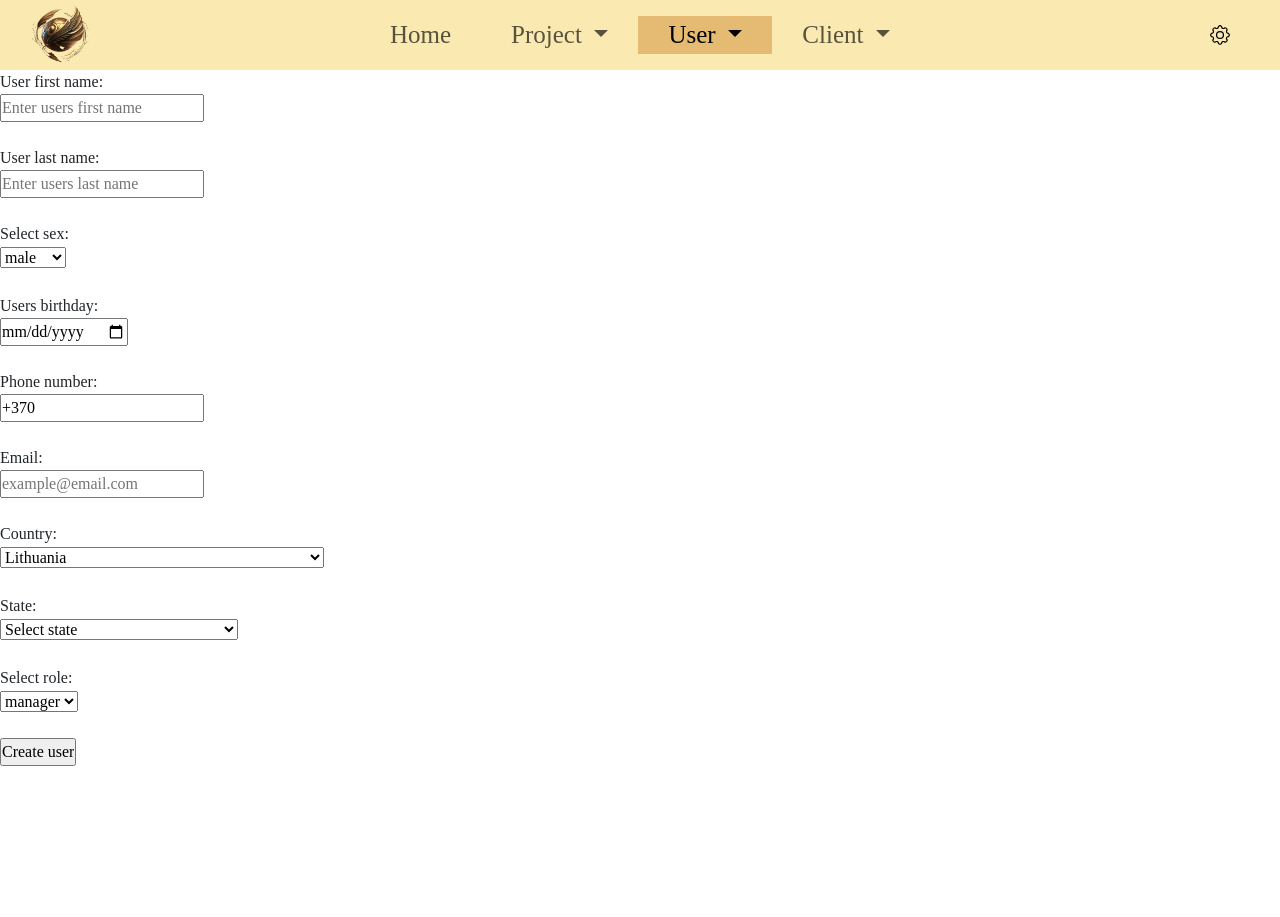
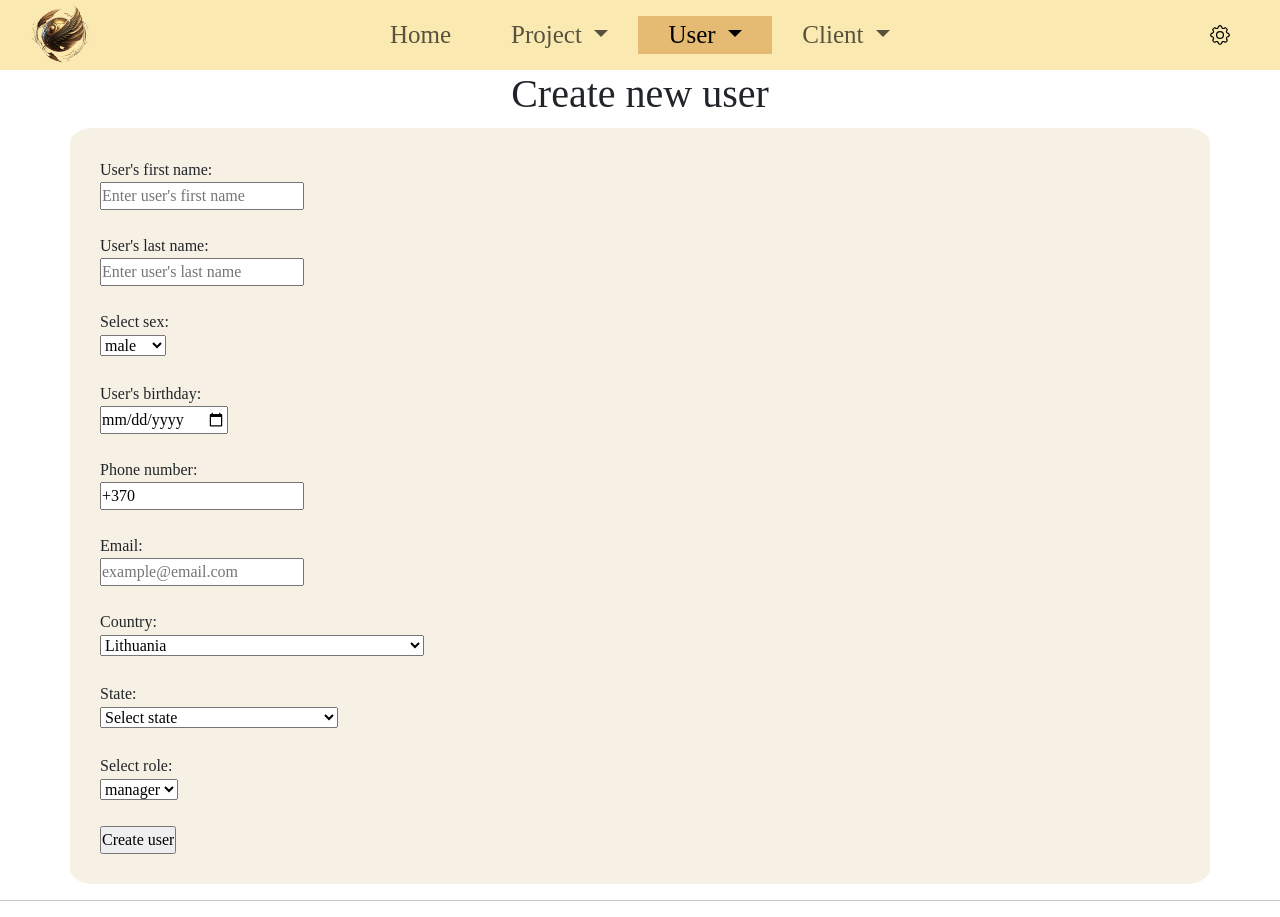
Before and after one commit to adas291/Smauksteliai, a PHP site: page /User/NewUser.php in a window 1280 px wide. Before the commit the page ends 766 px from the top, so only its background shows below. Run offline with PHP 8.4, Linux system fonts and the light colour scheme; data comes from the database, SQL or seed files in the repository; data that the repository does not hold is empty; some libraries are stand-ins or nearby versions.

Commit message:
organized all the pages

```diff
--- a/Website/Client/ViewClients.php
+++ b/Website/Client/ViewClients.php
@@ -104,7 +104,7 @@
                         $result = $conn->query($sql);
 
                         while ($row = mysqli_fetch_assoc($result)) {
-                            $editLink = '<button type="button"><a href="./EditProject.php?id=' . $row['id'] . '">edit</a></button>';
+                            $editLink = '<button type="button"><a href="./EditClient.php?id=' . $row['id'] . '">edit</a></button>';
                             $removeButton = '<img src="../Images/Remove.png" alt="remove" style="width:20px;height:auto;">';
                             echo '<tr id="' . $row['id'] . '">' .
                                 '<td>' . $row['name'] . '</td>' .
@@ -120,6 +120,9 @@
             </div>
         </div>
     </div>
+    <hr id="footer-rule">
+    <div class="footer">
+    </div>
 
     <!-- Scripts -->
     <script src="https://cdn.jsdelivr.net/npm/bootstrap@5.3.0-alpha1/dist/js/bootstrap.bundle.min.js" integrity="sha384-w76AqPfDkMBDXo30jS1Sgez6pr3x5MlQ1ZAGC+nuZB+EYdgRZgiwxhTBTkF7CXvN" crossorigin="anonymous"></script>
--- a/Website/Project/EditProject.php
+++ b/Website/Project/EditProject.php
@@ -325,6 +325,9 @@
             </div>
         </form>
     </div>
+    <hr id="footer-rule">
+    <div class="footer">
+    </div>
 
     <!-- Scripts -->
     <script src="https://cdn.jsdelivr.net/npm/bootstrap@5.3.0-alpha1/dist/js/bootstrap.bundle.min.js" integrity="sha384-w76AqPfDkMBDXo30jS1Sgez6pr3x5MlQ1ZAGC+nuZB+EYdgRZgiwxhTBTkF7CXvN" crossorigin="anonymous"></script>
--- a/Website/Project/Schedule/PlanSchedule.php
+++ b/Website/Project/Schedule/PlanSchedule.php
@@ -171,6 +171,9 @@
                     </div>
                 </div>
         </div>
+        <hr id="footer-rule">
+        <div class="footer">
+        </div>
         <!-- Scripts -->
         <script src="https://code.jquery.com/jquery-3.3.1.slim.min.js"></script>
         <script src="https://cdn.jsdelivr.net/npm/bootstrap@5.3.0-alpha1/dist/js/bootstrap.bundle.min.js" integrity="sha384-w76AqPfDkMBDXo30jS1Sgez6pr3x5MlQ1ZAGC+nuZB+EYdgRZgiwxhTBTkF7CXvN" crossorigin="anonymous"></script>
--- a/Website/Project/ViewProjects.php
+++ b/Website/Project/ViewProjects.php
@@ -146,6 +146,7 @@
     <hr id="footer-rule">
     <div class="footer">
     </div>
+
     <!-- Scripts -->
     <script src="https://cdn.jsdelivr.net/npm/bootstrap@5.3.0-alpha1/dist/js/bootstrap.bundle.min.js" integrity="sha384-w76AqPfDkMBDXo30jS1Sgez6pr3x5MlQ1ZAGC+nuZB+EYdgRZgiwxhTBTkF7CXvN" crossorigin="anonymous"></script>
     <script src="../Scripts/TableSearch.js"></script>
--- a/Website/User/NewUser.php
+++ b/Website/User/NewUser.php
@@ -79,12 +79,15 @@
                 </svg>
             </a>
         </nav>
+        <div class="container-fluid">
+            <div class="container h1 d-flex justify-content-center">Create new user</div>
+                <div class="container inputContainer">
                     <form method="post" action="../Includes/NewUserAdd.php">
-		    <label for="fname">User first name:</label> <br>
-		    <input type="text" id="fname" name="fname" placeholder="Enter users first name" />
+                        <label for="fname">User's first name:</label> <br>
+                        <input type="text" id="fname" name="fname" placeholder="Enter user's first name" />
                         <br><br>
-            <label for="lname">User last name:</label> <br>
-		    <input type="text" id="lname" name="lname" placeholder="Enter users last name" />
+                        <label for="lname">User's last name:</label> <br>
+                        <input type="text" id="lname" name="lname" placeholder="Enter user's last name" />
                         <br><br>
                         <label for="sex">Select sex:</label> <br>
                         <?php
@@ -99,7 +102,7 @@
                             echo "</select>";
                         ?>
                         <br><br>
-            <label for="birthdate">Users birthday:</label> <br>
+                        <label for="birthdate">User's birthday:</label> <br>
                         <input type="date" id="birthdate" name="bday">
                         <br><br>
                         <label for="pnumber">Phone number:</label> <br>
@@ -147,9 +150,6 @@
                             <label for="qualification">Qualification:</label> <br>
                             <input type="text" id="qualification" name="qualification" placeholder="Enter qualification" />
                             <br><br>
-                <!--<label for="price">Price:</label> <br>
-		        <input type="text" id="price" name="price" placeholder="Enter price" />
-                <br><br>-->
                         </div>
                         <div class="stud" id="stud">
                             <label for="client">Client:</label> <br>
@@ -169,78 +169,15 @@
                         </div>
                         <input class="firstB" type="submit" value="Create user" />
                     </form>
+                </div>
+        </div>
+        <hr id="footer-rule">
+        <div class="footer">
+        </div>
 
         <!-- Scripts -->
         <script src="https://cdn.jsdelivr.net/npm/bootstrap@5.3.0-alpha1/dist/js/bootstrap.bundle.min.js" integrity="sha384-w76AqPfDkMBDXo30jS1Sgez6pr3x5MlQ1ZAGC+nuZB+EYdgRZgiwxhTBTkF7CXvN" crossorigin="anonymous"></script>
-        <script>
-            $(document).ready(function(){
-                $('#role').on('change', function() {
-                    if ( this.value == 'teacher')
-                    {
-                        $("#stud").hide();
-                        $("#teach").show();
-                    }
-                    else  if ( this.value == 'student')
-                    {
-                        $("#teach").hide();
-                        $("#stud").show();
-                    }
-                    else
-                    {
-                        $("#teach").hide();
-                        $("#stud").hide();
-                    }
-                });
-            });
-        </script>
-        <script>
-            var user_country_code = "LT";
-
-            (() => {
-                const country_array = country_and_states.country;
-                const states_array = country_and_states.states;
-
-                const id_state_option = document.getElementById("state");
-                const id_country_option = document.getElementById("country");
-
-                const createCountryNamesDropdown = () => {
-                    let option =  '';
-                    option += '<option value="">Select country</option>';
-
-                    for(let country_code in country_array){
-                        let selected = (country_code == user_country_code) ? ' selected' : '';
-                        option += '<option value="'+country_code+'"'+selected+'>'+country_array[country_code]+'</option>';
-                    }
-                    id_country_option.innerHTML = option;
-                };
-
-                const createStatesNamesDropdown = () => {
-                    let selected_country_code = id_country_option.value;
-
-                    let state_names = states_array[selected_country_code];
-
-                    if(!state_names){
-                        id_state_option.innerHTML = '<option>Select state</option>';
-                        return;
-                    }
-                    let option = '';
-                    option += '<select id="state">';
-                    option += '<select name="state">';
-                    option += '<option>Select state</option>';
-                    for (let i = 0; i < state_names.length; i++) {
-                        option += '<option value="'+state_names[i].name+'">'+state_names[i].name+'</option>';
-                    }
-                    option += '</select>';
-                    id_state_option.innerHTML = option;
-                };
-
-                id_country_option.addEventListener('change', createStatesNamesDropdown);
-
-                createCountryNamesDropdown();
-                createStatesNamesDropdown();
-            })();
-
-            </script>
-
+        <script src="../Scripts/ShowHide.js"></script>
+        <script src="../Scripts/CountriesCitiesDropdown.js"></script>
 	</body>
 </html>
--- a/Website/User/ViewUsers.php
+++ b/Website/User/ViewUsers.php
@@ -146,6 +146,9 @@
                 </div>
             </div>
         </div>
+        <hr id="footer-rule">
+        <div class="footer">
+        </div>
         <!-- Scripts -->
         <script src="https://cdn.jsdelivr.net/npm/bootstrap@5.3.0-alpha1/dist/js/bootstrap.bundle.min.js" integrity="sha384-w76AqPfDkMBDXo30jS1Sgez6pr3x5MlQ1ZAGC+nuZB+EYdgRZgiwxhTBTkF7CXvN" crossorigin="anonymous"></script>
         <script src="../Scripts/TableSearch.js"></script>
```
Also changed, not shown: Website/Client/EditClient.php (+8 -1 lines), Website/Client/NewClient.php (+8 -1 lines), Website/User/EditUser.php (+8 -4 lines). Lines whose indentation alone changed are shown as unchanged.
